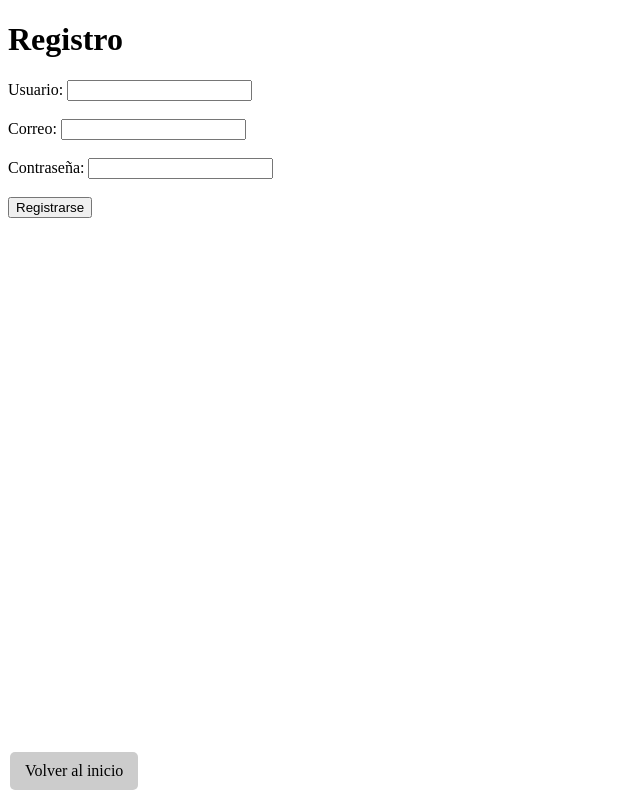
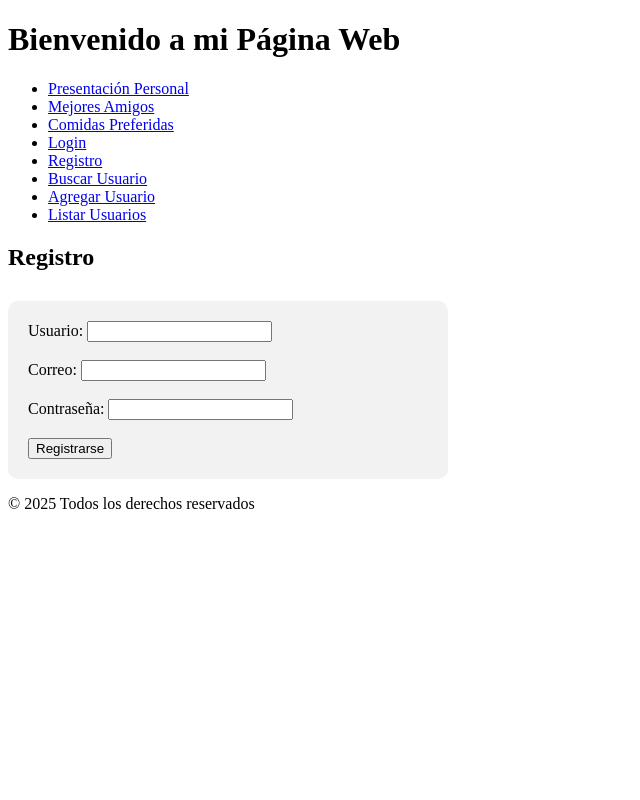
Before and after one commit to pachulangaaaaa/Repo-6A, a plain HTML site: page register.html in a window 1280 px wide. Shown: the whole page, without its empty margins (0-640 px from the left). Drawn offline with Linux system fonts and the light colour scheme.

Commit message:
register.html

```diff
--- a/register.html
+++ b/register.html
@@ -2,7 +2,8 @@
 <html lang="es">
 <head>
     <meta charset="UTF-8">
-  <title>Registro</title>
+    <meta name="viewport" content="width=device-width, initial-scale=1.0">
+    <title>Página de Inicio</title>
     <style>
         .volver {
             position: fixed;
@@ -17,10 +18,35 @@
         .volver:hover {
             background-color: #aaa;
         }
+        form {
+            margin-top: 30px;
+            background-color: #f2f2f2;
+            padding: 20px;
+            border-radius: 10px;
+            max-width: 400px;
+        }
     </style>
 </head>
 <body>
-  <h1>Registro</h1>
+    <header>
+        <h1>Bienvenido a mi Página Web</h1>
+    </header>
+    <nav>
+        <ul>
+            <li><a href="presentacion.html">Presentación Personal</a></li>
+            <li><a href="MejoresAmigos.html">Mejores Amigos</a></li>
+            <li><a href="ComidasPreferidas.html">Comidas Preferidas</a></li>
+            <li><a href="login.html">Login</a></li>
+            <li><a href="#registro">Registro</a></li> <!-- Enlace interno -->
+            <li><a href="BuscarUsuario.html">Buscar Usuario</a></li>
+            <li><a href="AgregarUsuario.html">Agregar Usuario</a></li>
+            <li><a href="ListarUsuario.html">Listar Usuarios</a></li>
+        </ul>
+    </nav>
+
+    <!-- Sección de Registro -->
+    <section id="registro">
+        <h2>Registro</h2>
         <form action="#" method="post">
             <label for="usuario">Usuario:</label>
             <input type="text" id="usuario" name="usuario"><br><br>
@@ -33,6 +59,10 @@
 
             <input type="submit" value="Registrarse">
         </form>
-  <a class="volver" href="index.html">Volver al inicio</a>
+    </section>
+
+    <footer>
+        <p>&copy; 2025 Todos los derechos reservados</p>
+    </footer>
 </body>
 </html>
```
Lines whose indentation alone changed are shown as unchanged.
